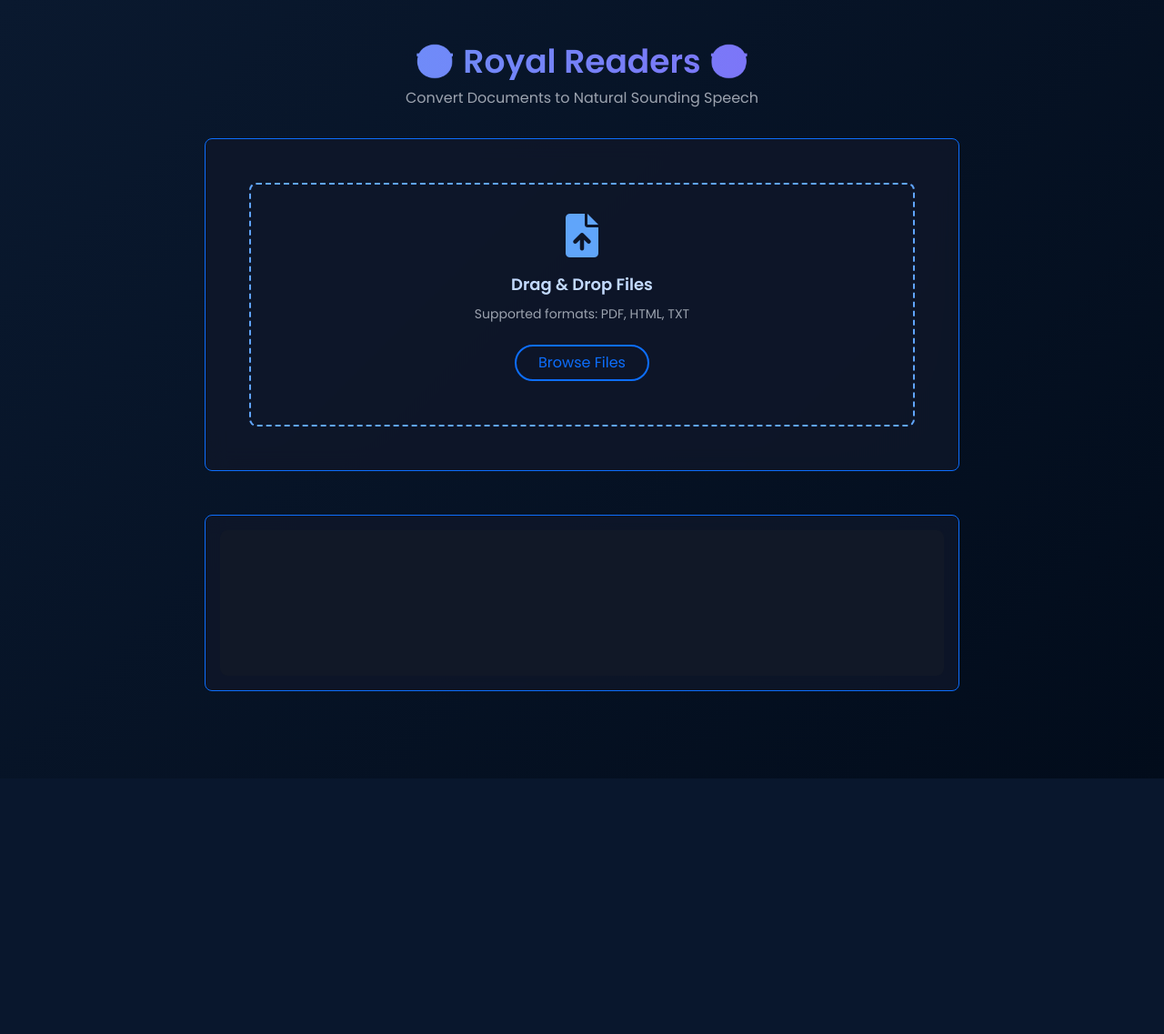
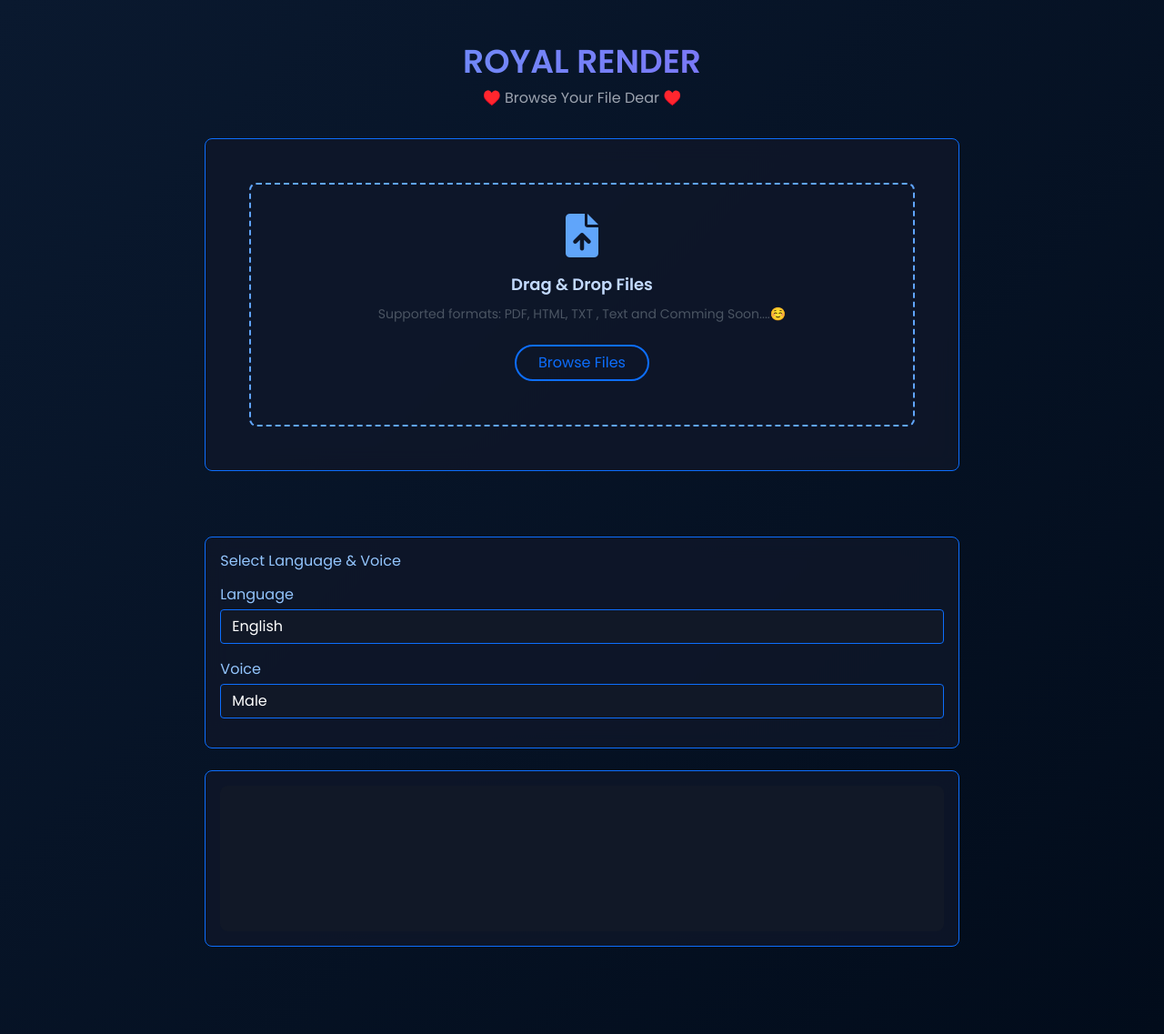
Before and after one commit to royal450/DigitalSolutionsMidia, a Flask app: template templates/index.html in a window 1280 px wide. Shown: the whole page at 91% size. Before the commit the page ends 856 px from the top, so only its background shows below. Run offline with Flask 3, Linux system fonts and the light colour scheme; the template is opened without the code that fills it, so the values that code supplies are empty; some libraries are stand-ins or nearby versions.

Commit message:
Update index.html

```diff
--- a/templates/index.html
+++ b/templates/index.html
@@ -91,9 +91,11 @@
         <!-- Header -->
         <div class="text-center mb-8">
             <h1 class="text-4xl font-bold bg-gradient-to-r from-blue-400 to-purple-500 bg-clip-text text-transparent">
-                😎 Royal Readers 😎
+
+               ROYAL RENDER
+
             </h1>
-            <p class="text-gray-400 mt-2">Convert Documents to Natural Sounding Speech</p>
+            <p class="text-gray-400 mt-2">♥️ Browse Your File Dear ♥️</p>
         </div>
 
         <!-- File Upload Section -->
@@ -105,13 +107,55 @@
                              class="border-2 border-dashed border-blue-400 rounded-lg p-8 cursor-pointer transition-all hover:bg-opacity-10 hover:bg-blue-500">
                             <i class="fas fa-file-upload fa-3x text-blue-400 mb-3"></i>
                             <h3 class="text-lg font-semibold mb-2">Drag & Drop Files</h3>
-                            <p class="text-gray-400 text-sm mb-4">Supported formats: PDF, HTML, TXT</p>
+                            <p class="text-gray-600 text-sm mb-4">Supported formats: PDF, HTML, TXT , Text and Comming Soon....☺️</p>
                             <input type="file" id="fileInput" class="hidden" accept=".pdf,.html,.txt,.text">
                             <button onclick="document.getElementById('fileInput').click()"
                                     class="btn btn-outline-primary rounded-pill px-6">
                                 Browse Files
                             </button>
                             <div id="filePreview" class="mt-3 text-sm text-blue-300"></div>
+                        </div>
+                    </div>
+                </div>
+            </div>
+        </div>
+
+
+
+
+
+
+<br />
+
+
+
+<!-- Language & Voice Selection -->
+<div class="row justify-content-center mb-4">
+    <div class="col-md-8">
+        <div class="card bg-dark border border-primary rounded-lg">
+            <div class="card-body">
+                <h5 class="text-blue-300 mb-3">Select Language & Voice</h5>
+
+                <!-- Language Dropdown -->
+                <div class="mb-3">
+                    <label class="text-blue-300 mb-1">Language</label>
+                    <select id="language" class="form-control bg-gray-900 text-white border-primary">
+                        <option value="en-US">English</option>
+                        <option value="hi-IN">Hindi</option>
+                        <option value="fr-FR">French</option>
+                        <option value="es-ES">Spanish</option>
+                        <option value="zh-CN">Chinese</option>
+                        <!-- और भी भाषाएँ जोड़ सकते हैं -->
+                    </select>
+                </div>
+
+                <!-- Voice Dropdown -->
+                <div class="mb-3">
+                    <label class="text-blue-300 mb-1">Voice</label>
+                    <select id="voice" class="form-control bg-gray-900 text-white border-primary">
+                        <option value="Male">Male</option>
+                        <option value="Female">Female</option>
+                    </select>
                 </div>
             </div>
         </div>
@@ -145,6 +189,13 @@
     </div>
 </div>
 
+
+
+
+
+
+
+
         <!-- Extracted Text & Audio Player -->
         <div class="row justify-content-center">
             <div class="col-md-8">
@@ -159,6 +210,19 @@
                         </div>
                     </div>
                 </div>
+
+
+
+
+
+
+
+
+
+
+
+
+
 
    <!-- Audio Player -->
                 <div id="audioPlayer" class="card bg-dark border border-primary rounded-lg" style="display: none;">
```
Lines whose indentation alone changed are shown as unchanged.
